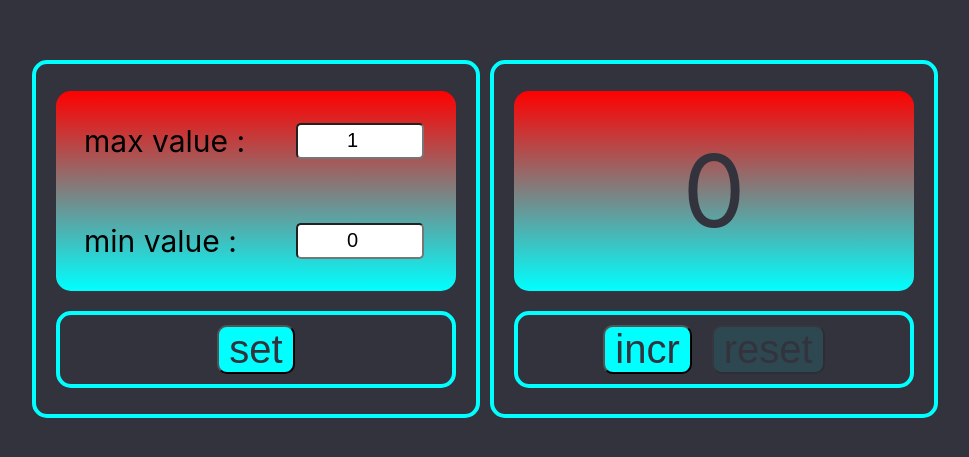
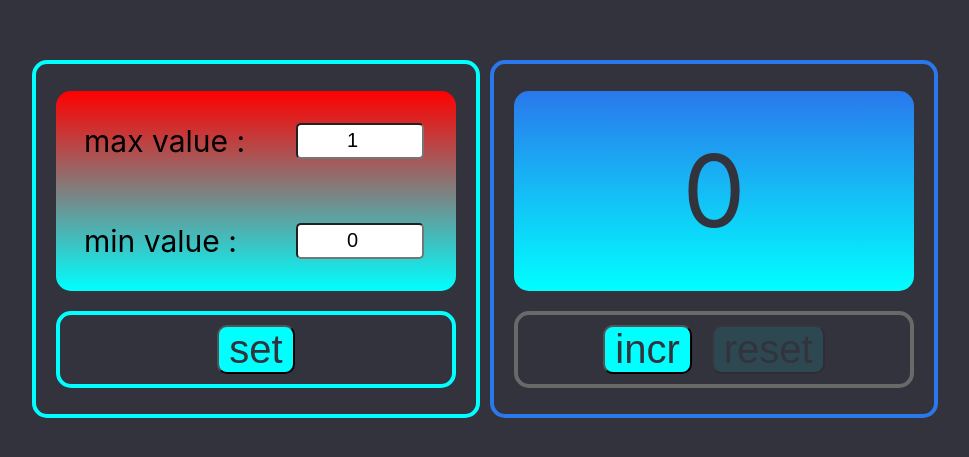
Before and after one commit to Zitz59/counter_redux, a React (Create React App) app: page / in a window 1280 px wide. Shown: the part 269-726 px from the top of the page, without its empty margins (155-1124 px from the left). Built offline with nearby package versions, Linux system fonts and the light colour scheme.

Commit message:
change colors

```diff
--- a/src/Components/Counter/Counter.module.css
+++ b/src/Components/Counter/Counter.module.css
@@ -6,7 +6,7 @@
     justify-content: center;
     padding: 20px;
     border-radius: 15px;
-    border: solid 4px cyan;
+    border: solid 4px #2a78ec;
     width: 400px;
     height: 310px;
     margin-left: 5px;
@@ -19,7 +19,7 @@
     display: flex;
     justify-content: center;
     align-items: center;
-    background: linear-gradient(#ff0000, #00ffff);
+    background: linear-gradient(#2a78ec, #00ffff );
     border-radius: 15px;
     height: 200px;
 }
@@ -51,7 +51,7 @@
     display: flex;
     justify-content: center;
     border-radius: 15px;
-    border: solid 4px cyan;
+    border: solid 4px #6a696a;
     align-content: center;
     margin-top: 20px;
 
@@ -97,5 +97,5 @@ button {
     align-items: normal;
     flex-direction: column;
     font-size: 30px;
-    color: #04c4ff;
+    color: #6a696a;
 }
```
